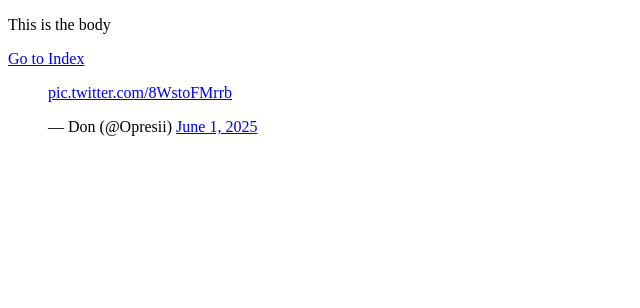
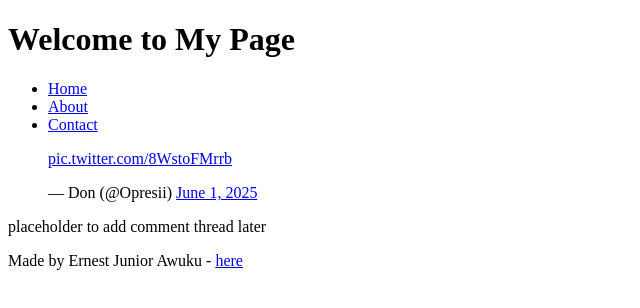
Before and after one commit to awukuernest483/My_First_Portfolio, a plain HTML site: page html_basic/tweets.html in a window 1280 px wide. Shown: the whole page, without its empty margins (0-640 px from the left). Drawn offline with Linux system fonts and the light colour scheme.

Commit message:
updated tweets and index files

```diff
--- a/html_basic/tweets.html
+++ b/html_basic/tweets.html
@@ -1,17 +1,40 @@
 <!DOCTYPE html>
 <html lang="en">
+
 <head>
     <meta charset="UTF-8">
     <meta name="viewport" content="width=device-width, initial-scale=1.0">
     <title>Document</title>
 </head>
+
 <body>
-    <p>This is the body</p>
-    <a href="/index.html">Go to Index</a>
-    <blockquote class="twitter-tweet">
-        <p lang="zxx" dir="ltr"><a href="https://t.co/8WstoFMrrb">pic.twitter.com/8WstoFMrrb</a></p>&mdash; Don (@Opresii)
-        <a href="https://twitter.com/Opresii/status/1929199807773425958?ref_src=twsrc%5Etfw">June 1, 2025</a>
-    </blockquote>
-    <script async src="https://platform.twitter.com/widgets.js" charset="utf-8"></script>
+    <header>
+        <h1>Welcome to My Page</h1>
+        <nav>
+            <ul>
+                <li><a href="html_basic/index.html">Home</a></li>
+                <li><a href="html_basic/base_index.html">About</a></li>
+                <li><a href="html_basic/tweets.html">Contact</a></li>
+            </ul>
+        </nav>
+    </header>
+    <main>
+        <article>
+            <blockquote class="twitter-tweet">
+                <p lang="zxx" dir="ltr"><a href="https://t.co/8WstoFMrrb">pic.twitter.com/8WstoFMrrb</a></p>&mdash; Don
+                (@Opresii)
+                <a href="https://twitter.com/Opresii/status/1929199807773425958?ref_src=twsrc%5Etfw">June 1, 2025</a>
+            </blockquote>
+            <script async src="https://platform.twitter.com/widgets.js" charset="utf-8"></script>
+        </article>
+        <aside>
+            <p>placeholder to add comment thread later</p>
+        </aside>
+
+    </main>
+    <footer>
+        <p>Made by Ernest Junior Awuku - <a href="/html_basic/index.html" target="_blank">here</a></p>
+    </footer>
 </body>
+
 </html>
```
Also changed, not shown: html_basic/index.html (+25 -9 lines).
